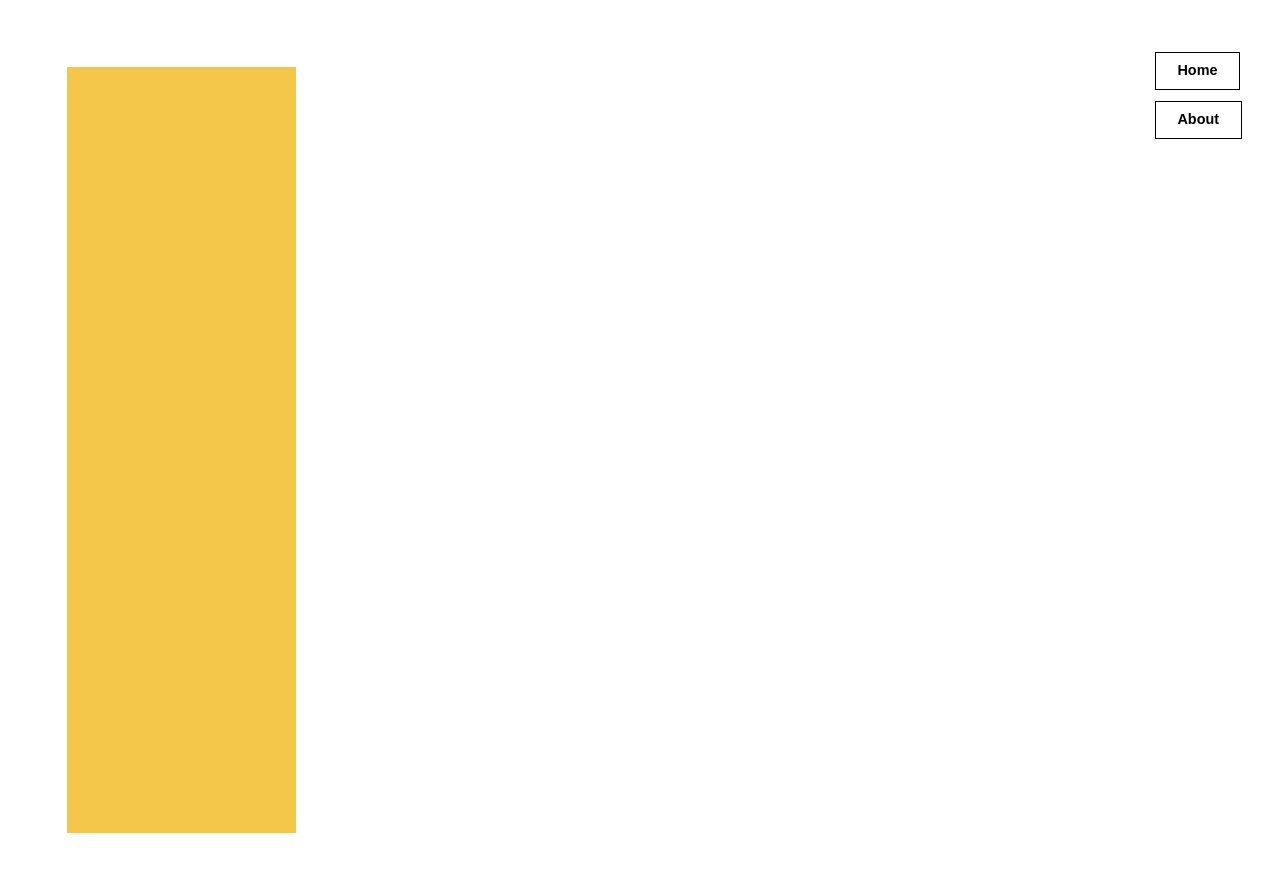
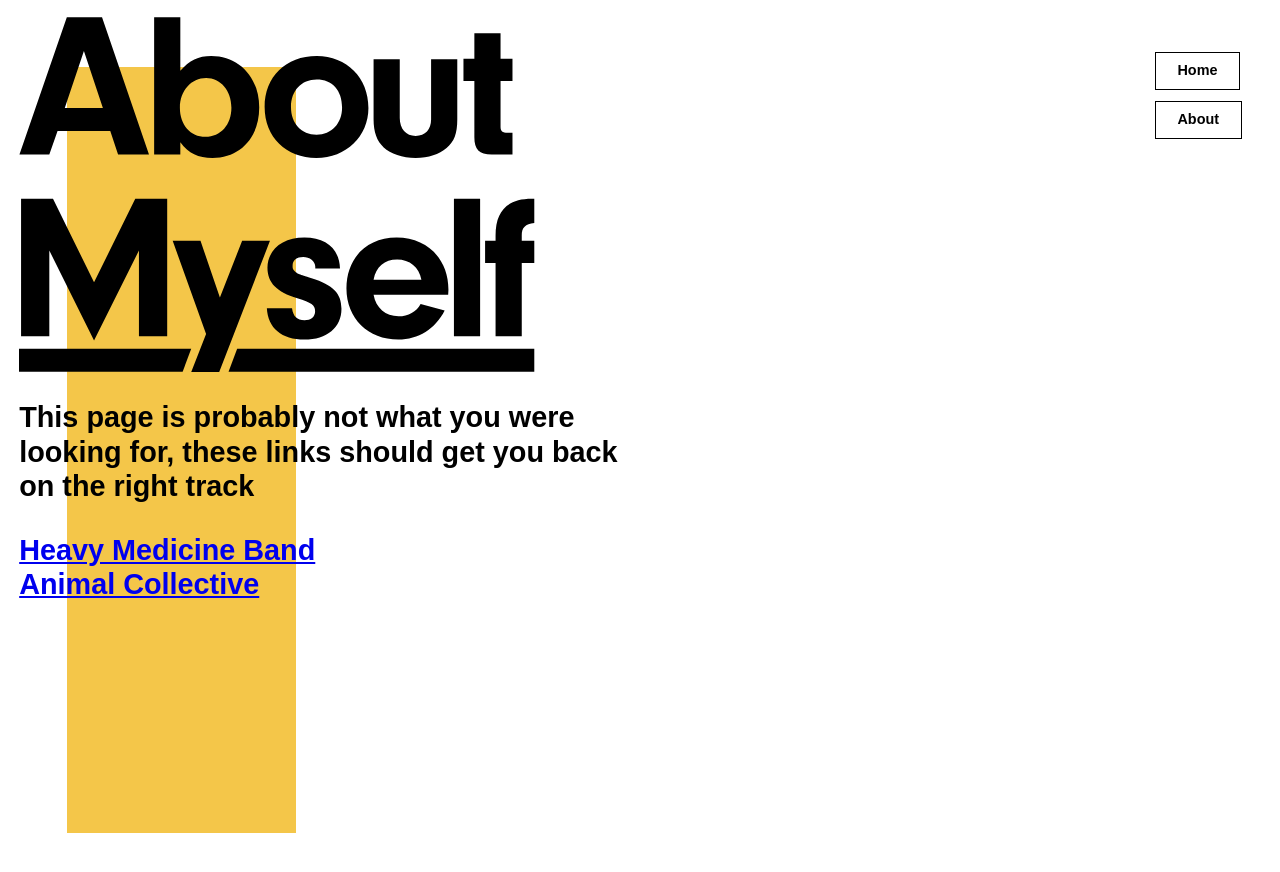
Before and after one commit to DoctorDiLauro/portfolio, a Jekyll site: the page built from 404.html, in a window 1280 px wide. Shown: the top 872 px of the page. Built offline with Jekyll 4.4.1, drawn with Linux system fonts in a browser that asks for light colours; some web fonts are replaced.

Commit message:
added content to 404

```diff
--- a/404.html
+++ b/404.html
@@ -5,3 +5,16 @@ title: Chris Di Lauro • 404
 
     <div class="colour">
     </div>
+
+    <div class="text">
+      <h1 class="name push-1-2">
+        <img class="title" src="{{site.baseurl}}/images/about.svg" alt="">
+      </h1>
+      <div class="about-txt">
+        <p>This page is probably not what you were looking for, these links should get you back on the right track</p>
+        <ul class="list-group buttons">
+          <li><a class="button" href="{{site.baseurl}}">Heavy Medicine Band</a></li>
+          <li><a class="button" href="{{site.baseurl}}/about/">Animal Collective</a></li>
+        </ul>
+      </div>
+    </div>
```
